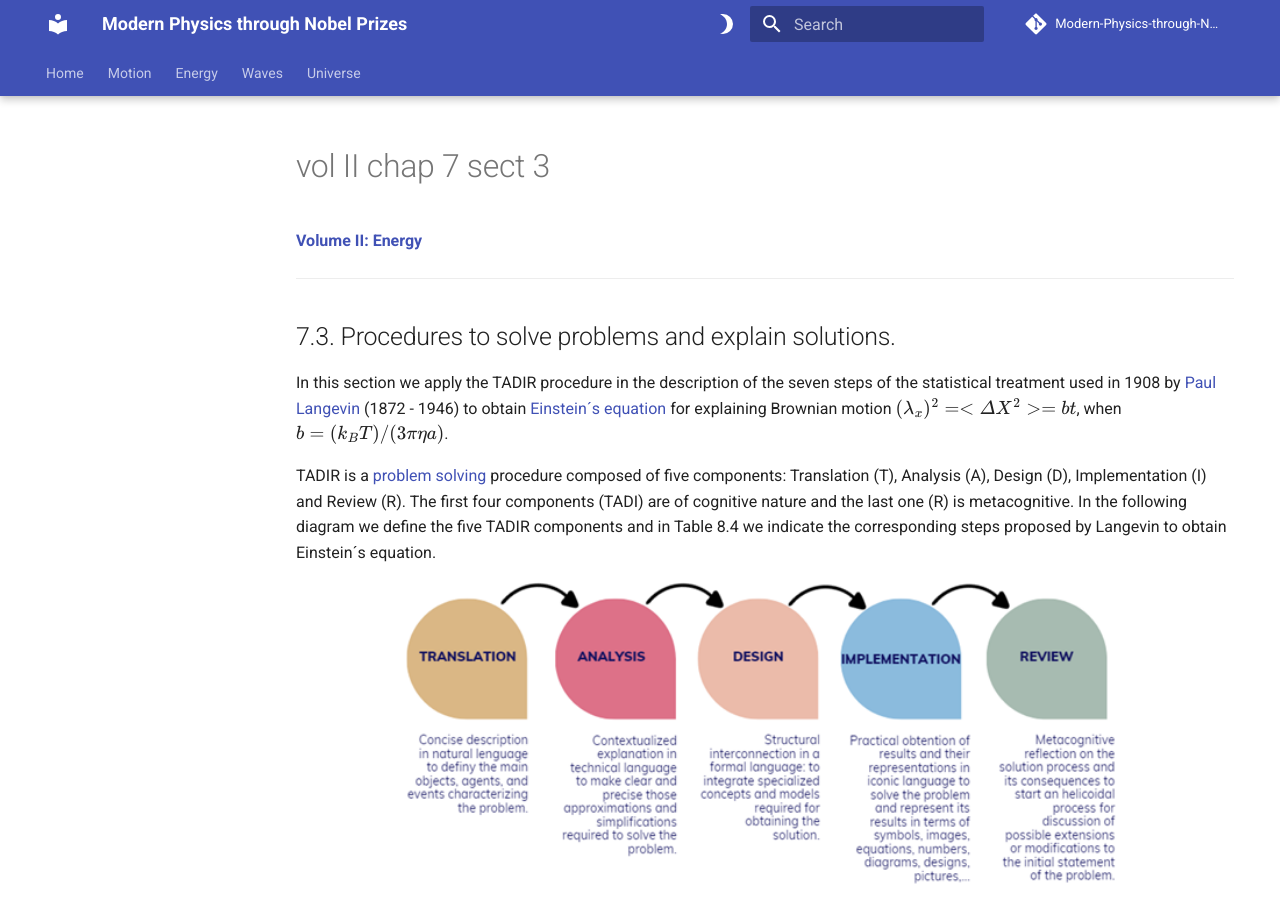
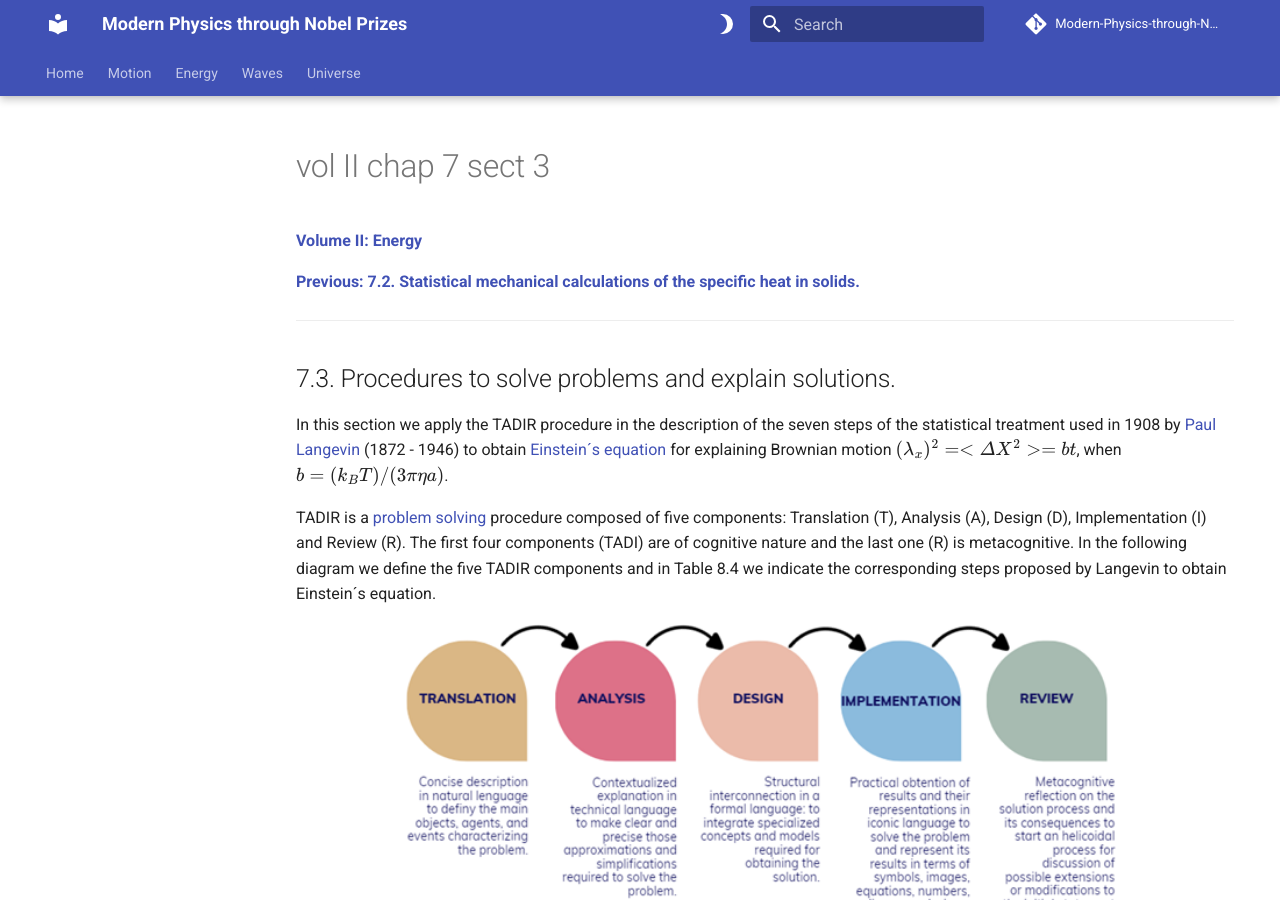
Before and after one commit to modphysnobel/modphysnobel.github.io, an MkDocs documentation site: the page built from docs/vol-II/vol-II-chap-7-sect-3.md, in a window 1280 px wide and 900 px high. Built offline with MkDocs 1.6.1 and Material for MkDocs 9.7.7, drawn with Linux system fonts in a browser that asks for light colours; some web fonts are replaced; comment, search, counter and statistics services are not loaded; some of the changed text lies outside the part shown.

Commit message:
Update vol-II-chap-7-sect-3.md

```diff
--- a/docs/vol-II/vol-II-chap-7-sect-3.md
+++ b/docs/vol-II/vol-II-chap-7-sect-3.md
@@ -1,5 +1,6 @@
+[**Volume II: Energy**](https://modphysnobel.github.io/vol-II/volume-II/)
 
-[**Volume II: Energy**](./volume-II.md)
+[**Previous: 7.2. Statistical mechanical calculations of the specific heat in solids.**](https://modphysnobel.github.io/vol-III/vol-II-chap-7-sect-2/)
 
 ***
 
@@ -201,3 +202,4 @@
 PERRIN, J. *Atoms*, (D.L. Hammick, Traductor), Van Nostrand, New York, (1916).
 
 ***
+[**Next: 8.1. Conservation laws and the existence of symmetries.**](https://modphysnobel.github.io/vol-III/vol-II-chap-8-sect-1/)
```
